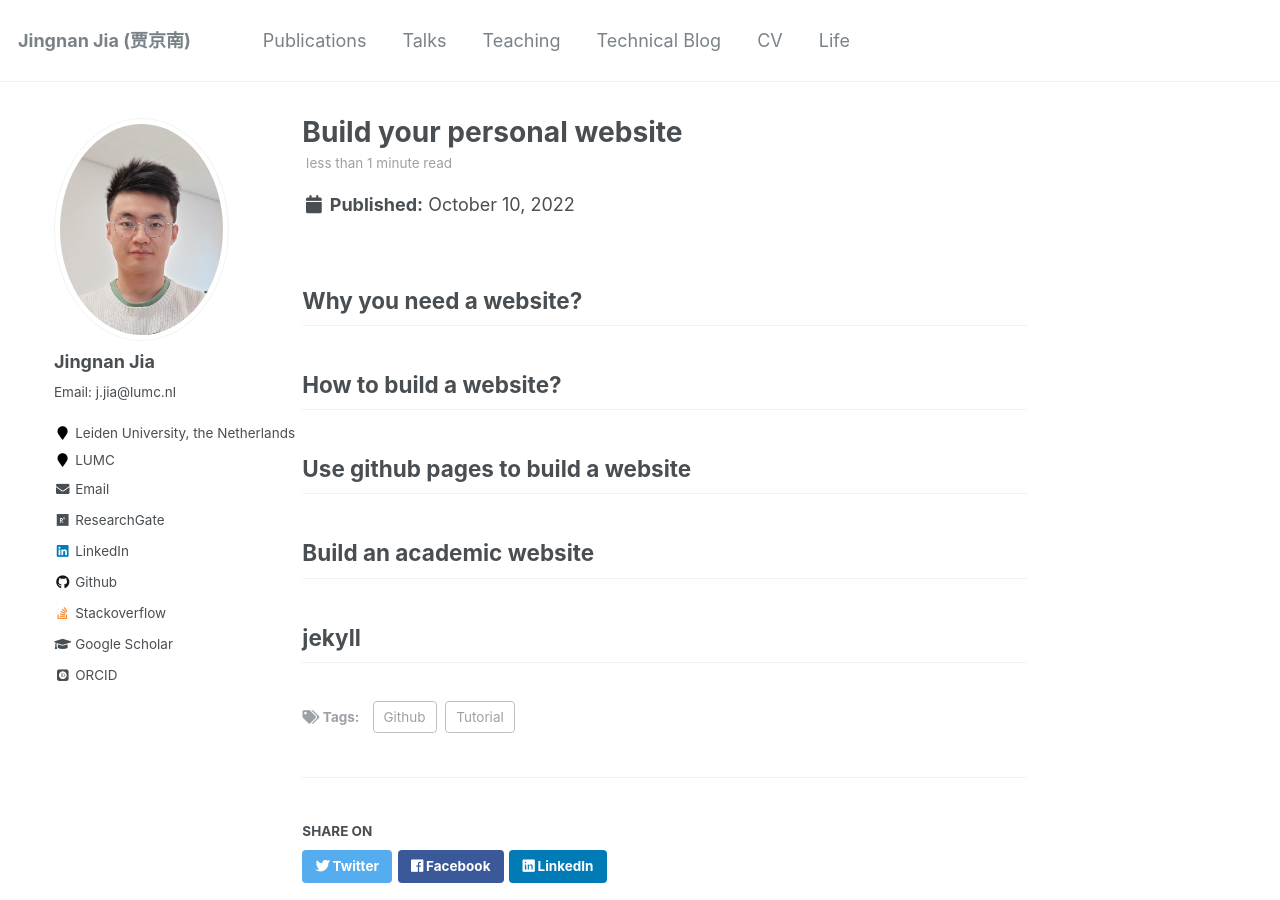
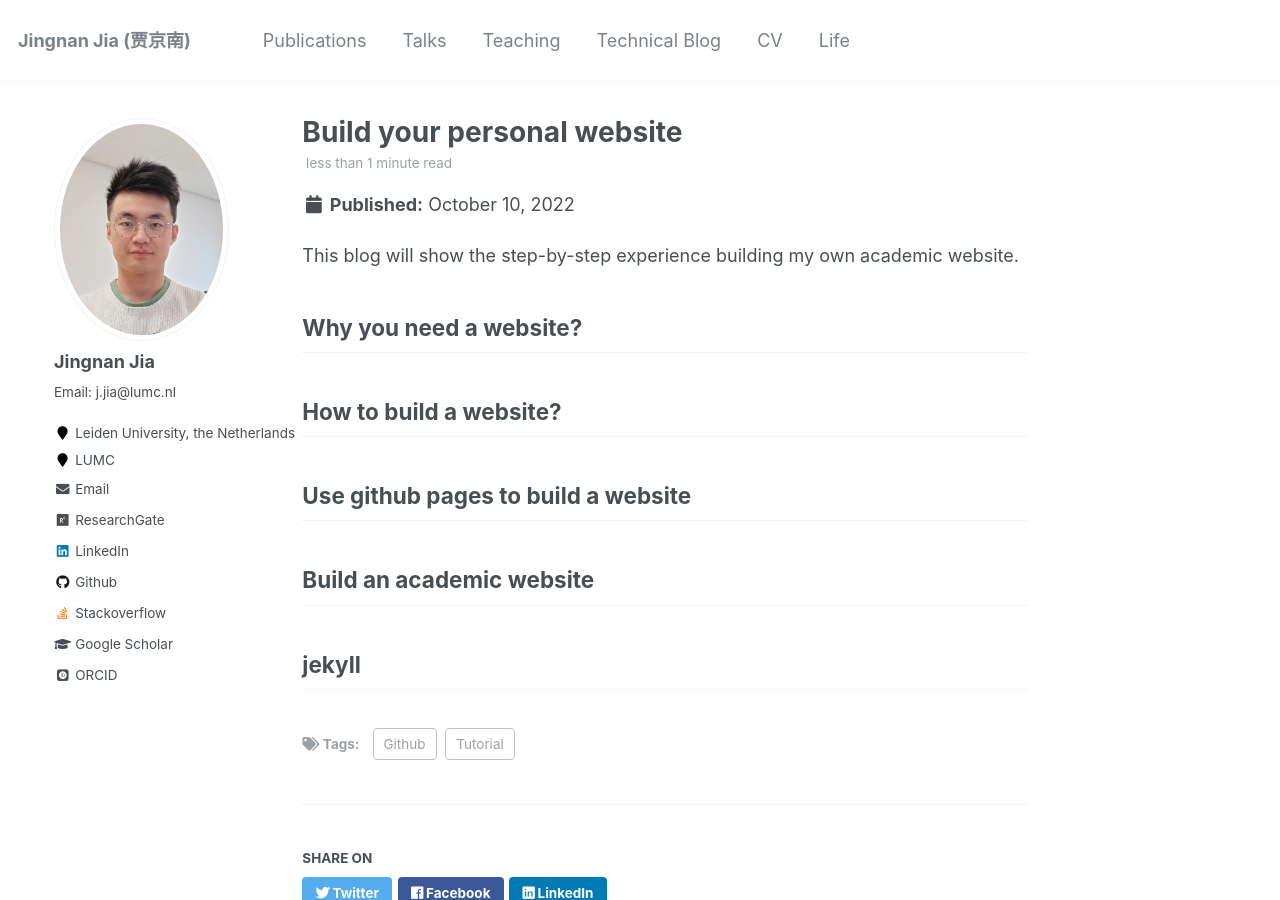
Before and after one commit to Jingnan-Jia/Jingnan-Jia.github.io_old, a Jekyll site: the page built from _technical_blog/2022-10-10-build_website.md, in a window 1280 px wide and 900 px high. Built offline with Jekyll 4.4.1, drawn with Linux system fonts in a browser that asks for light colours; some web fonts are replaced.

Commit message:
technical_blog

```diff
--- a/_technical_blog/2022-10-10-build_website.md
+++ b/_technical_blog/2022-10-10-build_website.md
@@ -6,6 +6,8 @@ tags:
   - Tutorial
 
 ---
+
+This blog will show the step-by-step experience building my own academic website.
 
 ## Why you need a website?
 
```
